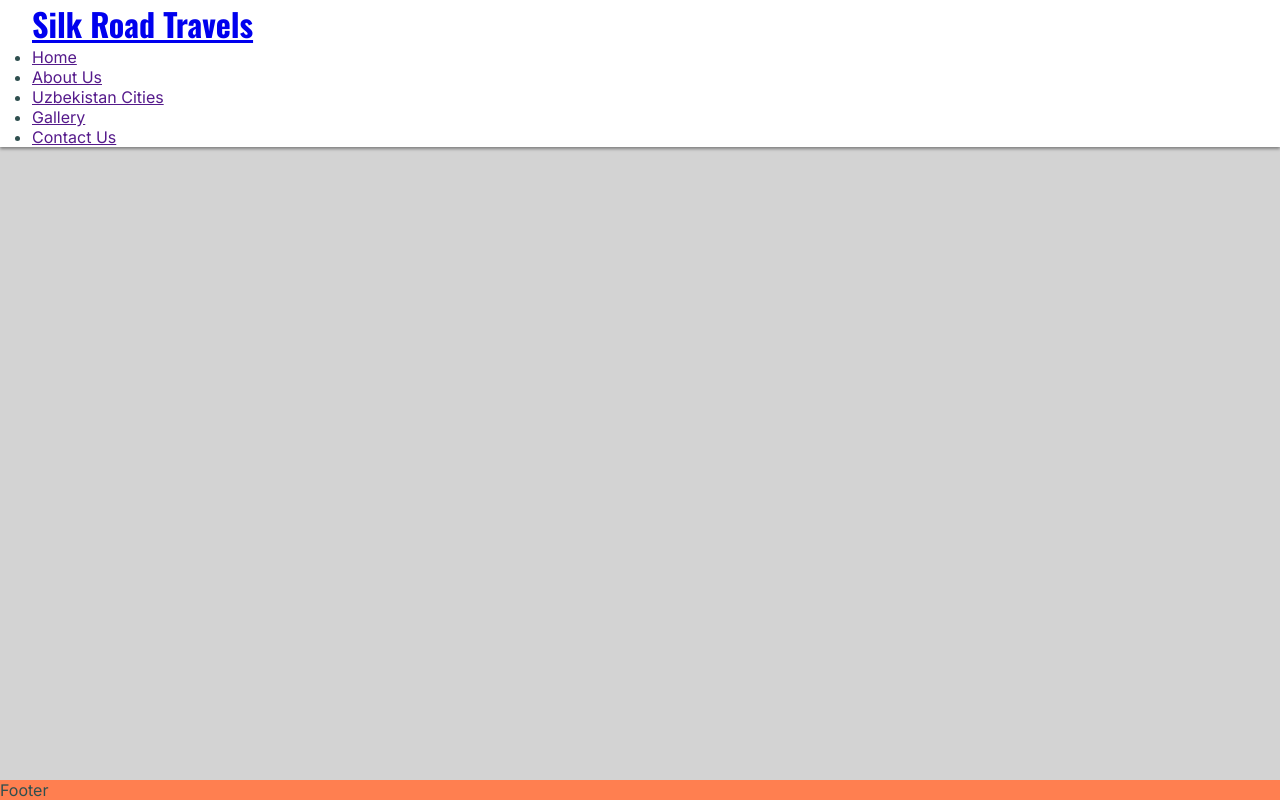
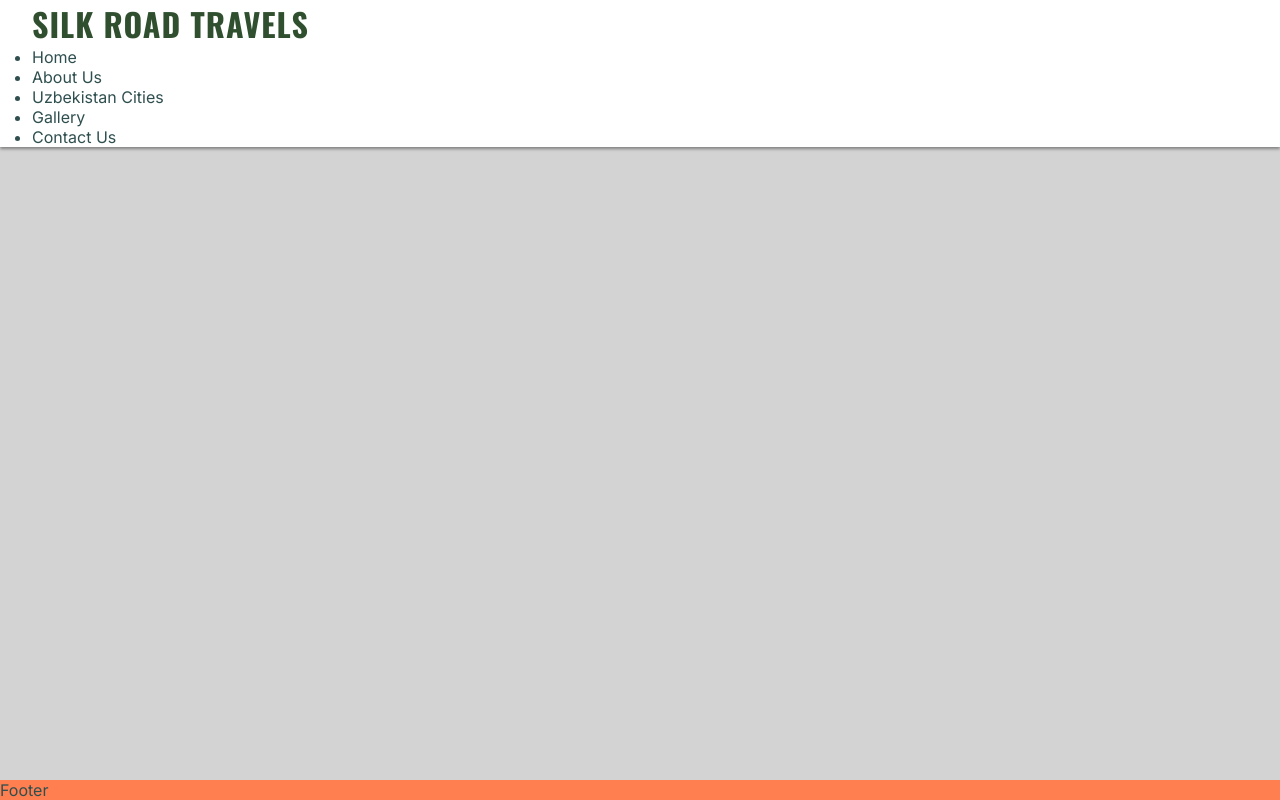
Before and after one commit to Lobarab/html-project, a plain HTML site: page index.html in a window 1280 px wide. Drawn offline with nearby package versions, Linux system fonts and the light colour scheme.

Commit message:
Remove the link underline of the logo

```diff
--- a/assets/css/style.css
+++ b/assets/css/style.css
@@ -37,8 +37,15 @@ header{
     box-shadow: 0 2px 3px #808080;
 }
 
+header a{
+    text-decoration: none;
+    color: inherit;
+}
 h1{
     font-family: 'Oswald', sans-serif;
+    text-transform: uppercase;
+    letter-spacing: 1px;
+    color: #2f4f2f;
 }
 
 /*Main Content*/
```
